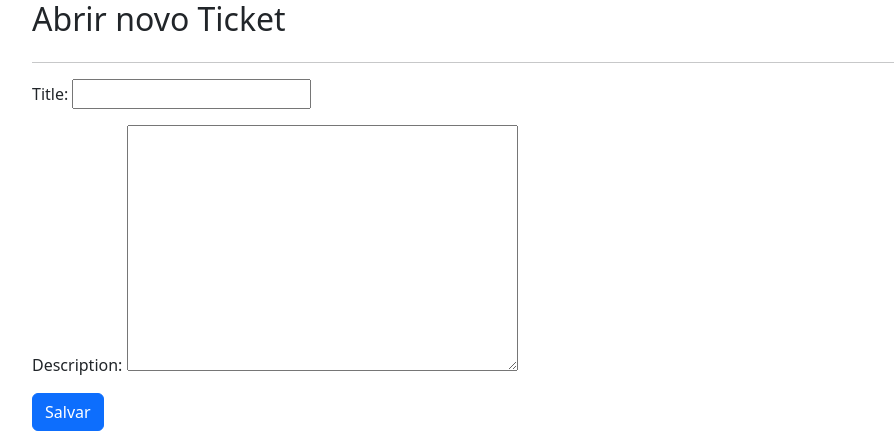
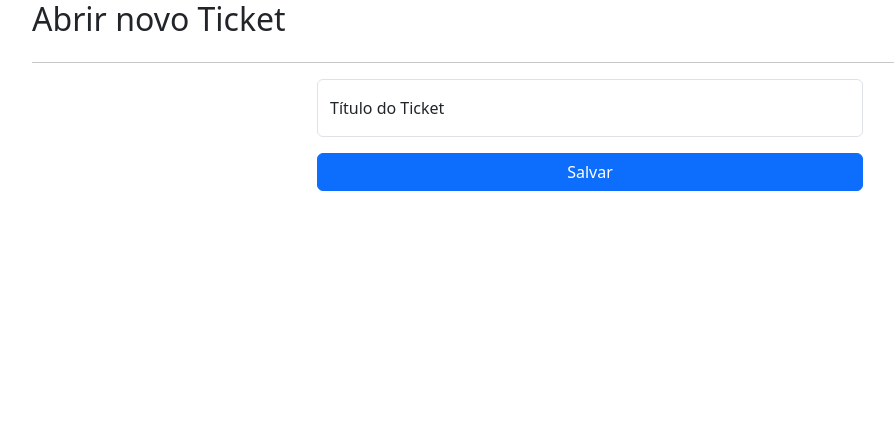
Before and after one commit to abispo/curso-python-proway-20250614, a Django app: page /tickets/new/ in a window 1280 px wide. Shown: the top 431 px of the page, without its empty margins (50-944 px from the left). Run offline with Django 5.2, Linux system fonts and the light colour scheme.

Commit message:
Ajuste do formulário de abertura de ticket

```diff
--- a/modulo03-aplicacoes-web-com-python/20251101-aula09/tickets/forms.py
+++ b/modulo03-aplicacoes-web-com-python/20251101-aula09/tickets/forms.py
@@ -6,5 +6,31 @@ from .models import Ticket
 class TicketCreateForm(forms.ModelForm):
 
     class Meta:
+
+        # A model que será referenciada
         model = Ticket
+
+        # O atributo fields define quais os campos da model serão mostrados no formulário. Caso não indiquemos o atributo widgets, o django automaticamente gere no html os elementos correspondentes aos tipos de dados na model
         fields = ["title", "description"]
+
+        # O atributo widgets é um dicionário onde podemos definir com mais controle como serão os elementos HTML que serão gerados a partir dos campos da model. No caso abaixo, além de definir os tipos de elementos, também podemos definir outras coisas, como as classes CSS que serão atribuídas aos elementos.
+        widgets = {
+            "title": forms.TextInput(attrs={
+                "class": "form-control",
+                "placeholder": "Título do Ticket",
+            }),
+            "description": forms.Textarea(attrs={
+                "class": "form-control",
+                "placeholder": "Descreva o problema.",
+                "style": "height: 150px"
+            })
+        }
+
+        # Também podemos definir métodos para fazer validações customizadas em cada elemento que será mostrado no formulário. Abaixo definimos uma validação para o campo title, que gera uma exceçao caso o valor desse campo tenha menos de 5 caracteres.
+        # Para criar esses métodos de validação, basicamente colocamos o sufixo 'clean_' na frente do nome do campo
+        def clean_title(self):
+            title = self.cleaned_data.get("title")
+
+            if len(title) < 5:
+                raise forms.ValidationError("O título do ticket deve ter 5 ou mais caracteres.")
+            return title
--- a/modulo03-aplicacoes-web-com-python/20251101-aula09/tickets/templates/tickets/ticket_create_form.html
+++ b/modulo03-aplicacoes-web-com-python/20251101-aula09/tickets/templates/tickets/ticket_create_form.html
@@ -7,8 +7,22 @@
 <hr>
 <form action="" method="post">
     {% csrf_token %}
-    {{ form.as_p }}
 
-    <button type="submit" class="btn btn-primary">Salvar</button>
+    <div class="row justify-content-center">
+        <div class="col-6">
+            <div class="form-floating mb-3">
+                {{ form.title }}
+                <label
+                    for="{{ form.title.id_for_label }}"
+                    class="form-label">Título do Ticket</label>
+            </div>
+        </div>
+    </div>
+
+    <div class="row d justify-content-center">
+        <div class="col-6 d-grid">
+            <button type="submit" class="btn btn-primary">Salvar</button>
+        </div>
+    </div>
 </form>
 {% endblock content %}
```
